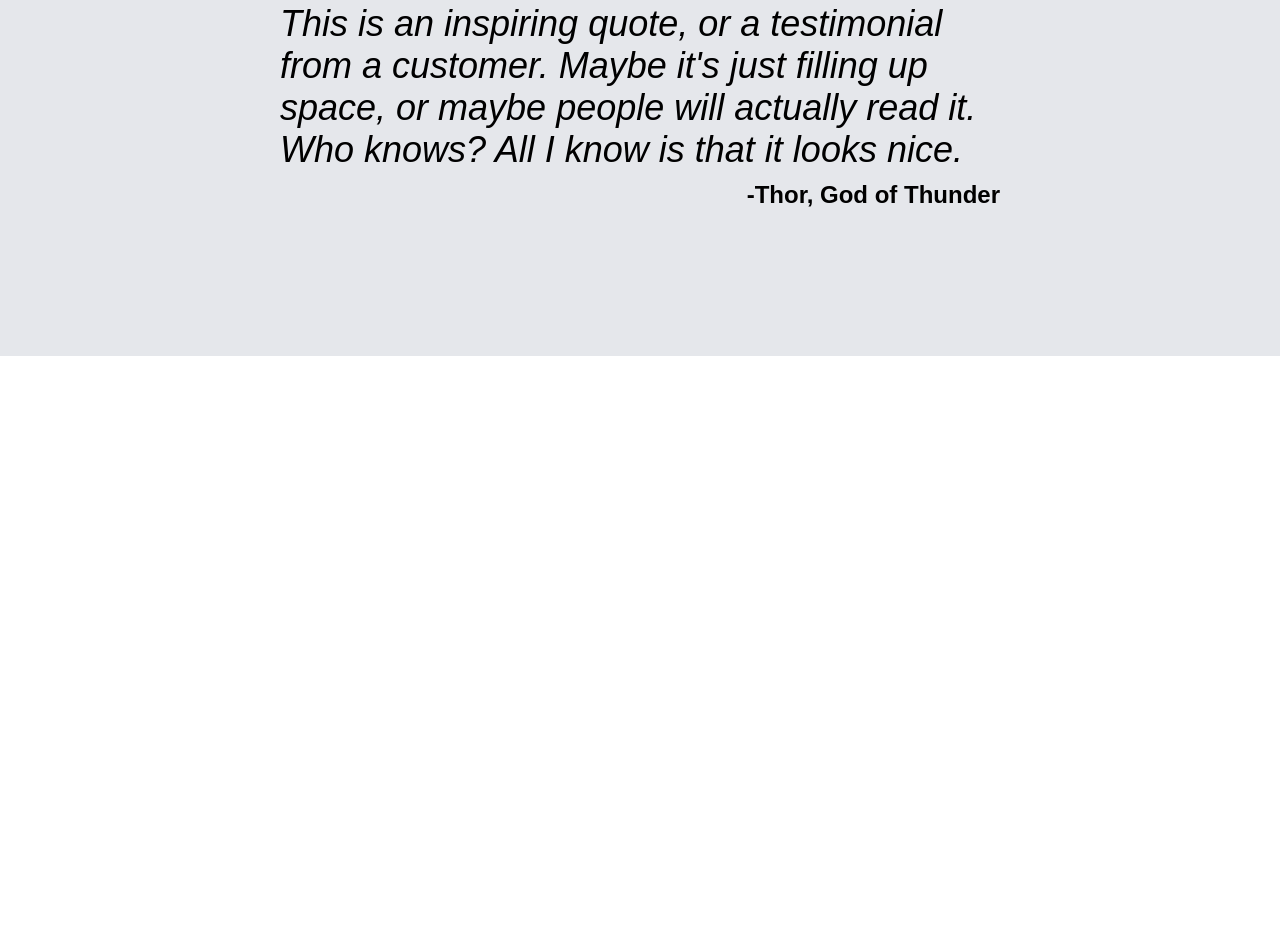
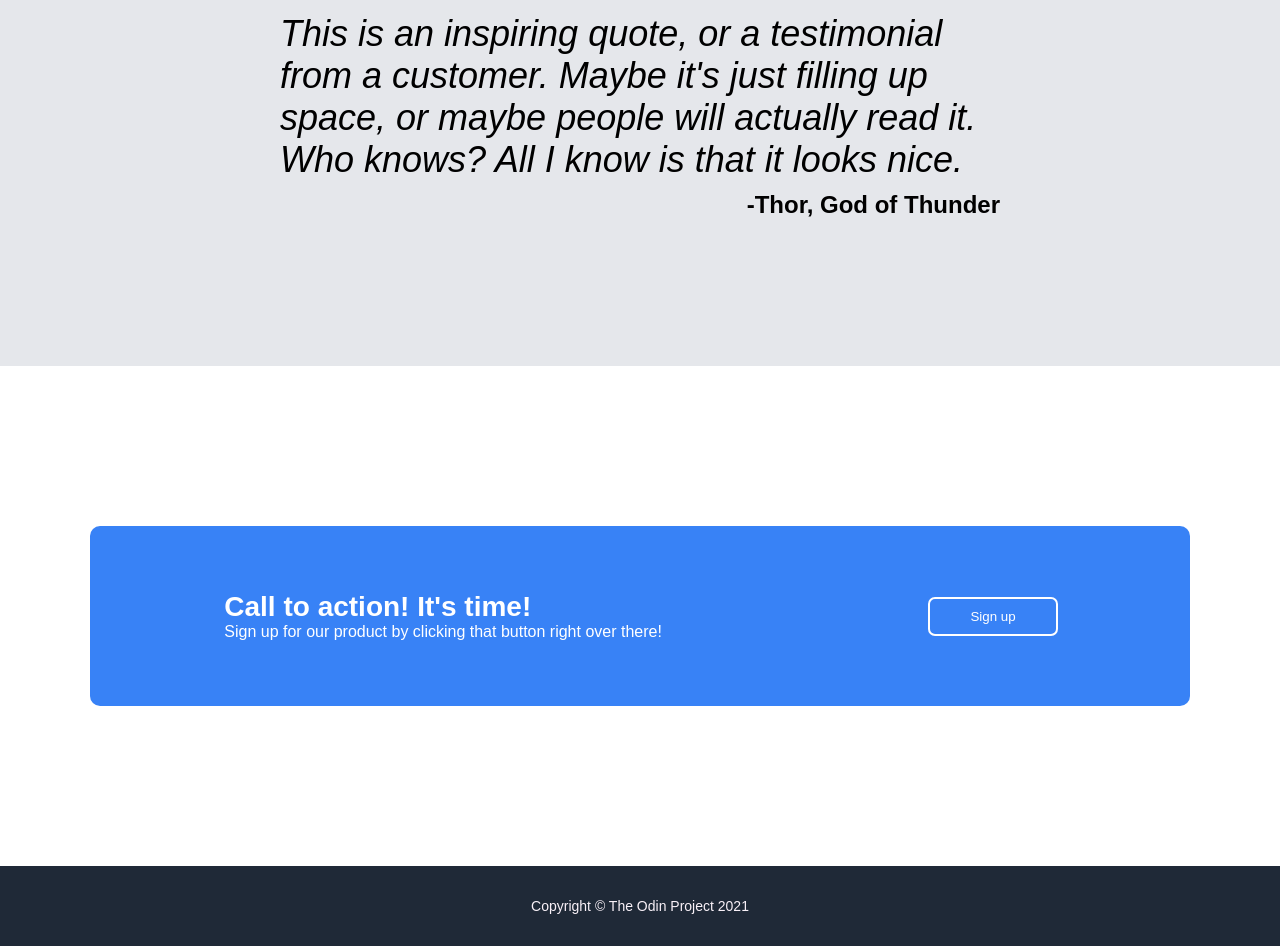
Before and after one commit to arod1104/odin-landing-page, a plain HTML site: page index.html in a window 1280 px wide. Shown: the part 1254-2200 px from the top of the page. Before the commit the page ends 1610 px from the top, so only its background shows below. Drawn offline with Linux system fonts and the light colour scheme.

Commit message:
Finished landing page

```diff
--- a/index.html
+++ b/index.html
@@ -58,14 +58,24 @@
       </div>
     </div>
     <div class="section-three">
-      <div class="quote-container">
-        <div class="quote">
-          This is an inspiring quote, or a testimonial from a customer. Maybe
-          it's just filling up space, or maybe people will actually read it. Who
-          knows? All I know is that it looks nice.
+      <p class="quote">
+        This is an inspiring quote, or a testimonial from a customer. Maybe it's
+        just filling up space, or maybe people will actually read it. Who knows?
+        All I know is that it looks nice.
+      </p>
+      <div class="quote-origin">-Thor, God of Thunder</div>
+    </div>
+    <div class="section-four">
+      <div class="blue-box">
+        <div class="action-text">
+          <div class="main-text">Call to action! It's time!</div>
+          <div class="secondary-text">
+            Sign up for our product by clicking that button right over there!
+          </div>
         </div>
-        <div class="quote-origin">-Thor, God of Thunder</div>
+        <button class="sign-up outline">Sign up</button>
       </div>
     </div>
+    <div class="footer">Copyright &copy The Odin Project 2021</div>
   </body>
 </html>
--- a/styles.css
+++ b/styles.css
@@ -6,13 +6,18 @@
 }
 
 .header,
-.section-one {
+.section-one,
+.footer {
   background-color: #1f2937;
   color: #f9f1f8;
 }
 
+.header,
+.footer {
+  height: 80px;
+}
+
 .header {
-  height: 70px;
   display: flex;
   justify-content: space-around;
   align-items: center;
@@ -40,8 +45,10 @@ a {
 
 .section-one,
 .section-two,
-.section-three {
+.section-three,
+.section-four {
   height: 500px;
+  flex: 1;
 }
 
 .section-one {
@@ -74,7 +81,7 @@ a {
   background-color: #3882f6;
   border: none;
   color: white;
-  padding: 10px 30px;
+  padding: 10px 40px;
   border-radius: 5px;
 }
 
@@ -106,7 +113,7 @@ a {
   display: flex;
   flex-wrap: wrap;
   justify-content: center;
-  gap: 70px;
+  gap: 100px;
   margin-top: 60px;
 }
 
@@ -124,7 +131,7 @@ a {
 }
 
 .image-box {
-  outline: 4px solid #3882f6;
+  outline: 6px solid #3882f6;
   height: 200px;
   width: 200px;
   border-radius: 16px;
@@ -135,25 +142,71 @@ a {
 }
 
 .section-three {
-  outline: 2px solid red;
+  /* for debugging */
+  /* outline: 2px solid red; */
   display: flex;
+  flex-direction: column;
   justify-content: center;
   align-items: center;
   background-color: #e5e7eb;
 }
 
+.quote,
+.quote-origin {
+  width: 90vh;
+}
+
 .quote {
   font-size: 36px;
   font-style: italic;
-  font-weight: 100;
+  font-weight: lighter;
   max-width: 90vh;
   margin-bottom: 10px;
 }
 
 .quote-origin {
+  /* for debugging */
   /* outline: 2px solid blue; */
   font-weight: 700;
   font-size: 24px;
   display: flex;
   justify-content: flex-end;
 }
+
+.section-four {
+  display: flex;
+  justify-content: center;
+  align-items: center;
+}
+
+.blue-box {
+  background-color: #3882f6;
+  color: white;
+  width: 1100px;
+  height: 180px;
+  border-radius: 10px;
+  display: flex;
+  justify-content: space-around;
+  align-items: center;
+}
+
+.action-text .main-text {
+  font-size: 28px;
+  font-weight: 700;
+}
+
+.action-text .secondary-text {
+  font-size: 16px;
+  font-weight: 400;
+}
+
+.outline {
+  outline: 2px solid white;
+}
+
+.footer {
+  display: flex;
+  justify-content: center;
+  align-items: center;
+  font-size: 14px;
+}
```
